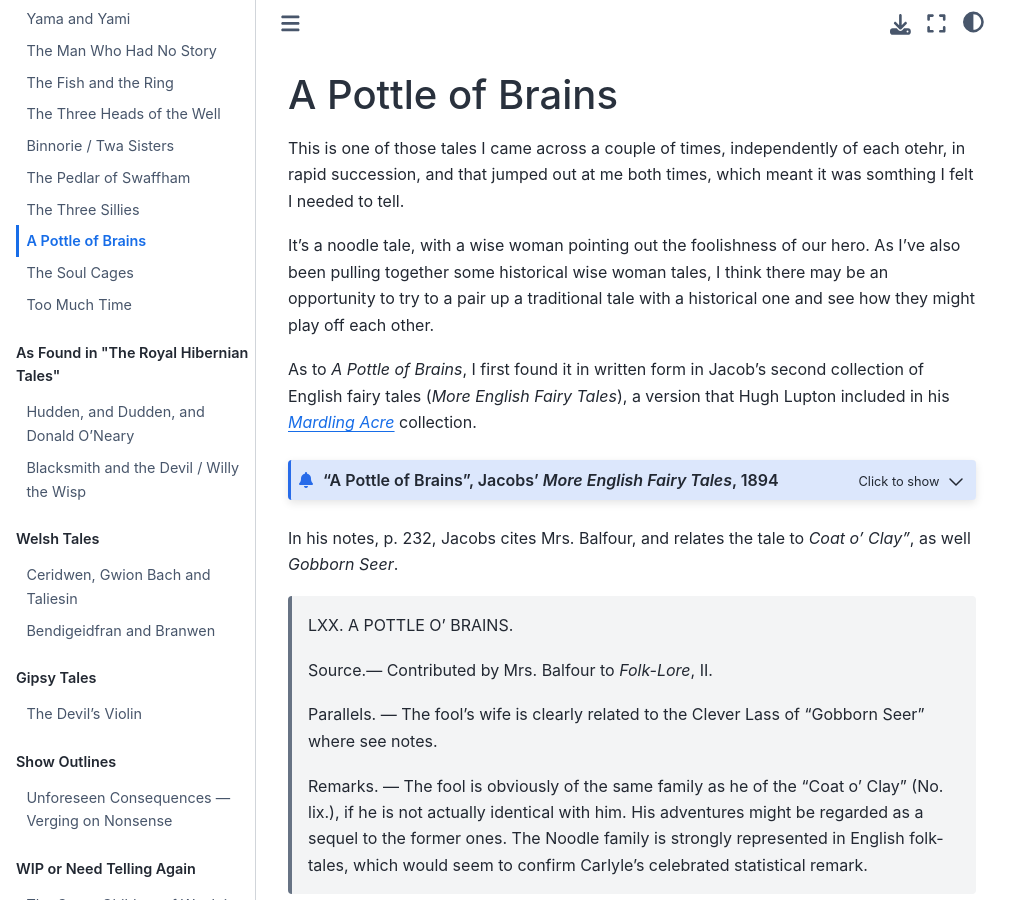
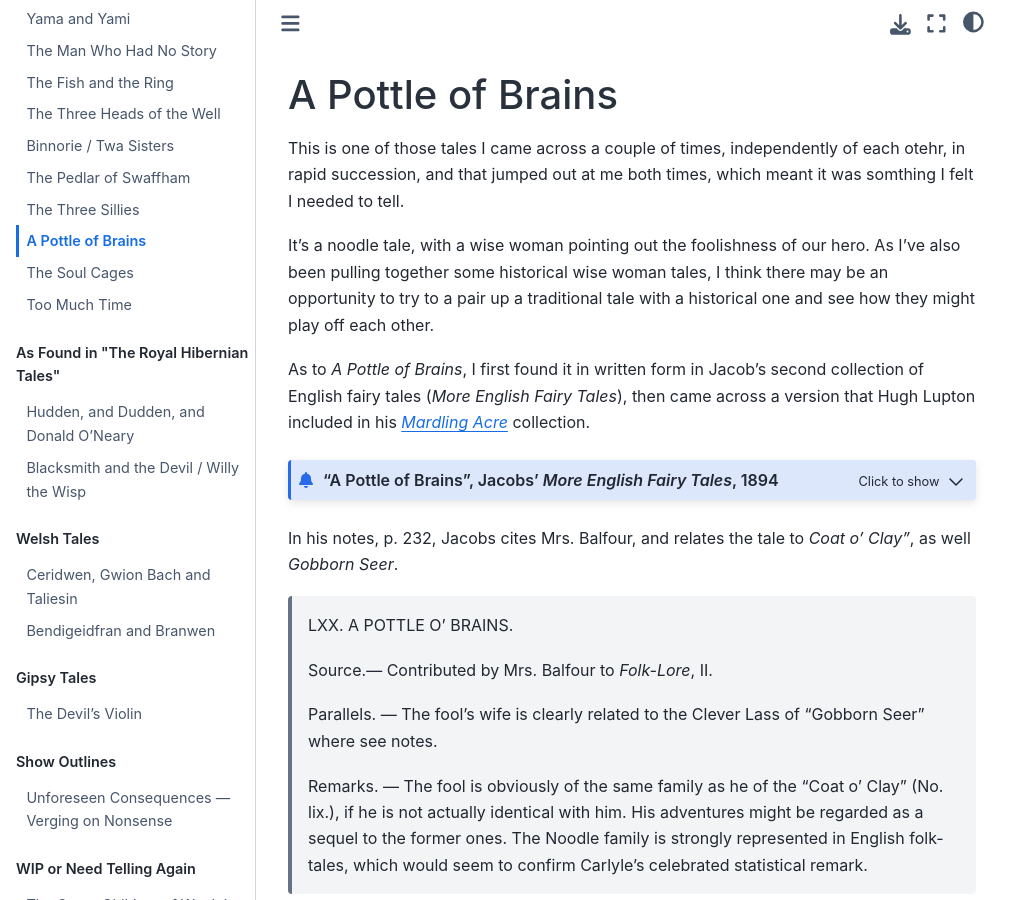
Before and after one commit to psychemedia/storytelling-notes, a Jupyter Book: the page built from pottle-of-brains.md, in a window 1280 px wide and 900 px high. Shown: the whole window, without its empty margins (0-1031 px from the left). Built offline with Jupyter Book 1.0.4 settings and Sphinx 7.4.7 and the Sphinx Book theme 1.1.4, drawn with Linux system fonts in a browser that asks for light colours.

Commit message:
Update pottle-of-brains.md

````diff
--- a/pottle-of-brains.md
+++ b/pottle-of-brains.md
@@ -4,7 +4,7 @@ This is one of those tales I came across a couple of times, independently of eac
 
 It's a noodle tale, with a wise woman pointing out the foolishness of our hero. As I've also been pulling together some historical wise woman tales, I think there may be an opportunity to try to a pair up a traditional tale with a historical one and see how they might play off each other.
 
-As to *A Pottle of Brains*, I first found it in written form in Jacob's second collection of English fairy tales (*More English Fairy Tales*), a version that Hugh Lupton included in his [*Mardling Acre*](https://burningshed.com/hugh-lupton_the-mardling-acre_cd) collection.
+As to *A Pottle of Brains*, I first found it in written form in Jacob's second collection of English fairy tales (*More English Fairy Tales*), then came across a version that Hugh Lupton included in his [*Mardling Acre*](https://burningshed.com/hugh-lupton_the-mardling-acre_cd) collection.
 
 ```{admonition} "A Pottle of Brains", Jacobs' *More English Fairy Tales*, 1894
 :class: dropdown
````
